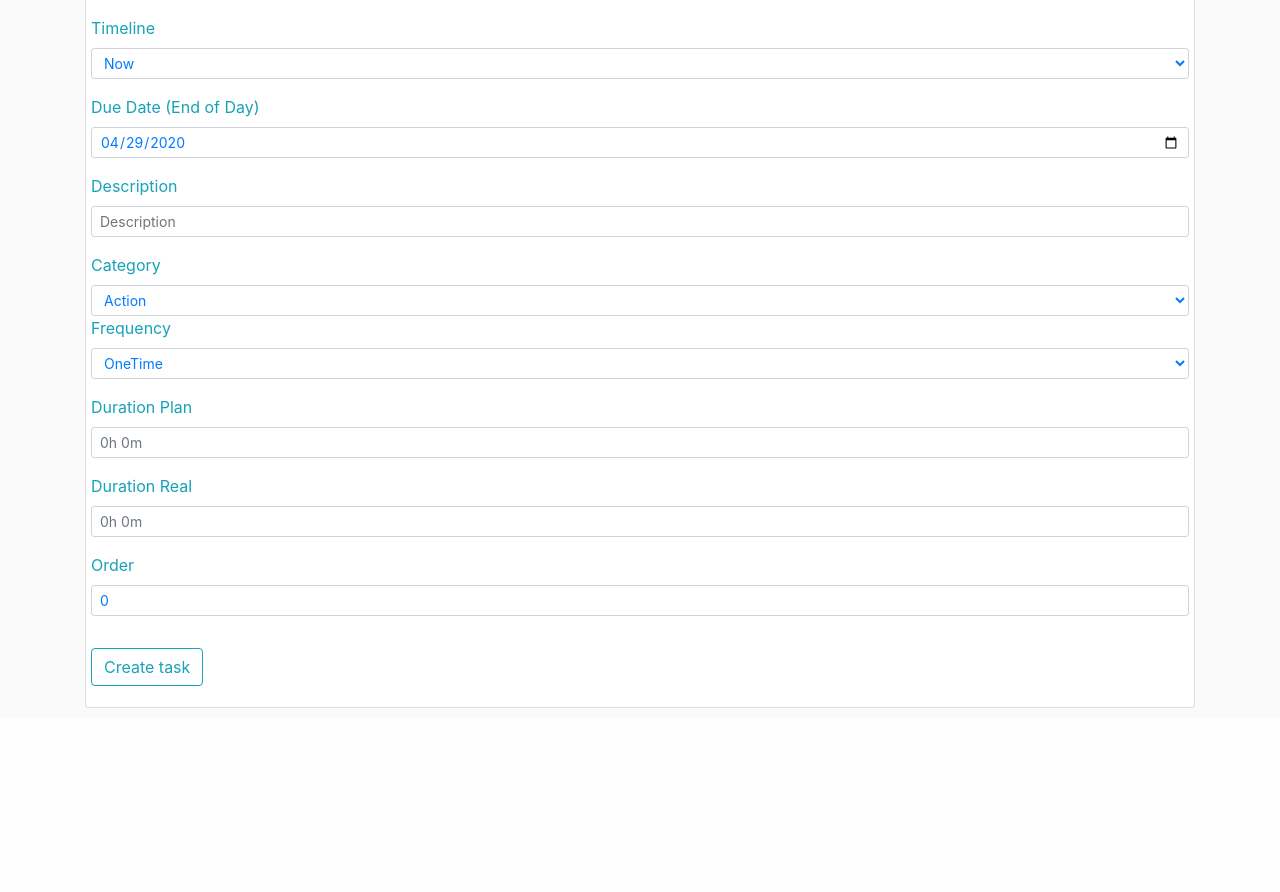
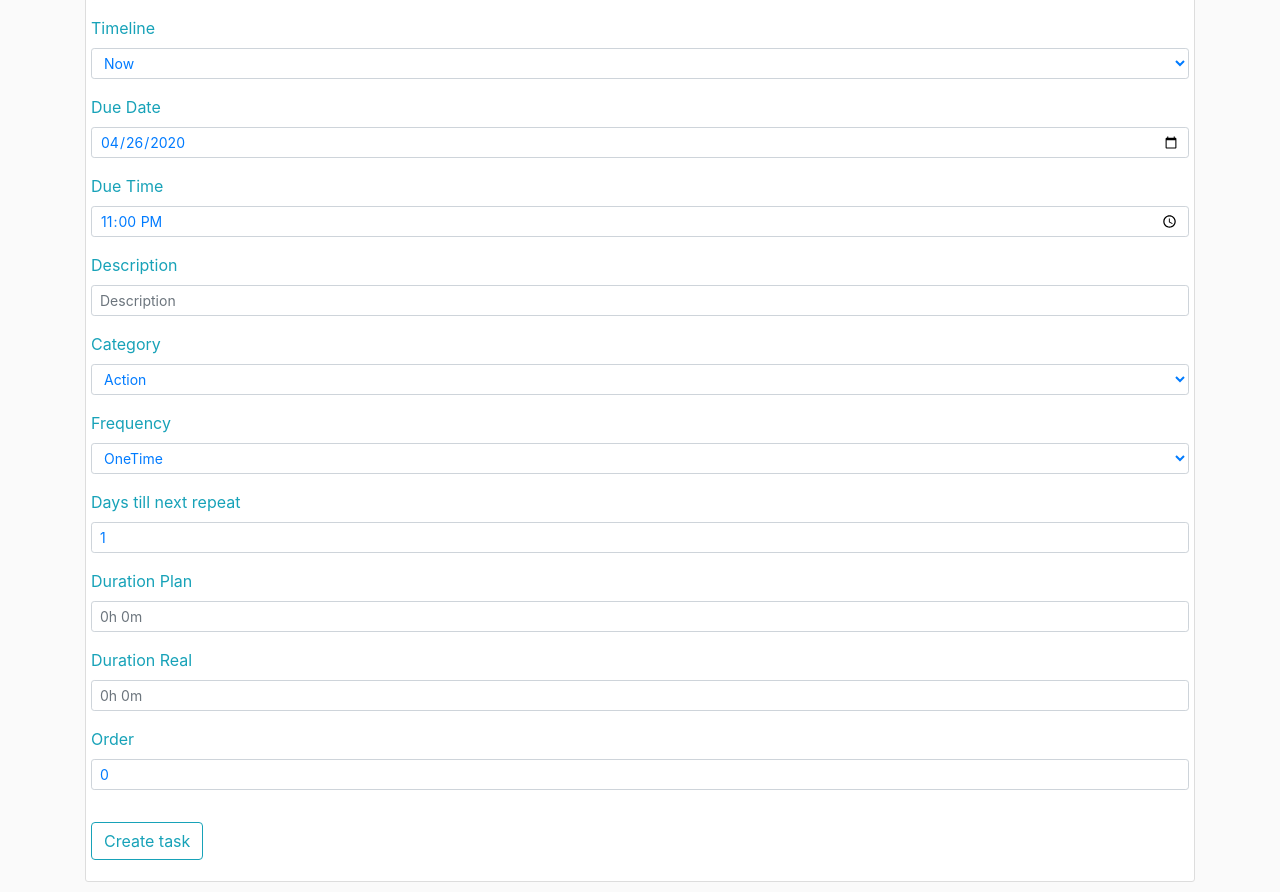
Before and after one commit to ArturBlachnio/ArturWebApp, a Flask app: a page that uses awa/templates/iplan/task_edit.html in a window 1280 px wide. Shown: the part 289-1181 px from the top of the page. Before the commit the page ends 997 px from the top, so only its background shows below. Run offline with Flask 2, Linux system fonts and the light colour scheme; data that the repository does not hold is empty; some libraries are stand-ins or nearby versions.

Commit message:
small improvements

```diff
--- a/awa/iplan/_initial_setup.py
+++ b/awa/iplan/_initial_setup.py
@@ -9,7 +9,8 @@
 PROJECT_CATEGORY_CHOICES = [(1, 'Project'), (2, 'Learning'), (3, 'Idea')]
 
 # Timeline management
-DUE_DATE_INITIAL_DAYS = 3
+POSTPONE_HOURS = 2
+POSTPONE_DAYS = 1
 
 # LATER_HRS = 4
 # DISPLAY_LATER_TILL_HOUR = 22  # After 19:00 Later timeline will not be displayed at all
--- a/awa/iplan/forms.py
+++ b/awa/iplan/forms.py
@@ -1,7 +1,7 @@
 from datetime import datetime
 from flask_wtf import FlaskForm
-from wtforms import StringField, SelectField, SubmitField, IntegerField
-from wtforms.fields.html5 import DateField, DateTimeField, TimeField
+from wtforms import StringField, SelectField, SubmitField
+from wtforms.fields.html5 import DateTimeField, DateField, TimeField, IntegerField
 from wtforms.validators import DataRequired, Length
 
 
@@ -12,10 +12,11 @@ class TaskForm(FlaskForm):
     duration_real = StringField(label='Duration Real')
     category = SelectField(label='Category', coerce=int)
     time_line = SelectField(label='Timeline')
-    time_due = DateField(label='Due Date (End of Day)')
+    time_due_date = DateField(label='Due Date')
+    time_due_time = TimeField(label='Due Time')
     # Coerce=int - browser sends data in str format so function is needed to transform it
     frequency = SelectField(label='Frequency', coerce=int)
-    # frequency_days = IntegerField(label='Days till next repeat')
+    frequency_days = IntegerField(label='Days till next repeat')
     order = IntegerField(label='Order')
     id_strategy = SelectField(label='Strategy', coerce=int)
     submit = SubmitField(label='Add Task')
--- a/awa/iplan/models.py
+++ b/awa/iplan/models.py
@@ -42,6 +42,7 @@ class Task(db.Model):
     desc = db.Column(db.Text)
     category = db.Column(db.String(20))
     frequency = db.Column(db.String(10))
+    frequency_days = db.Column(db.Integer)
     time_creation = db.Column(db.DateTime, default=datetime.now)
     time_completion = db.Column(db.DateTime)
     time_due = db.Column(db.DateTime)  # THis is not used now, it was used for old timeline concept
@@ -56,7 +57,7 @@ class Task(db.Model):
 
     def __repr__(self):
         return f"Task(id='{self.id}', name='{self.name}', desc='{self.desc}', category='{self.category}', " \
-               f"frequency='{self.frequency}', time_creation='{self.time_creation}', " \
+               f"frequency='{self.frequency}', frequency_days='{self.frequency_days}', time_creation='{self.time_creation}', " \
                f"time_completion='{self.time_completion}', time_due='{self.time_due}', time_line='{self.time_line}', " \
                f"duration_plan='{self.duration_plan}', duration_real='{self.duration_real}', " \
                f"timer_start='{self.timer_start}', order='{self.order}', show_menu='{self.show_menu}', " \
--- a/awa/iplan/routes.py
+++ b/awa/iplan/routes.py
@@ -3,8 +3,9 @@ from awa import db
 from awa.iplan.models import Strategy, Task
 from awa.iplan.forms import StrategyForm, TaskForm
 from awa.iplan._initial_setup import *
-from datetime import timedelta, date, datetime
-from awa.iplan.utils import (TimeLine, duration_from_string, string_from_duration, reverse_dict, reorder_tasks)
+from datetime import timedelta, date, datetime, time
+from awa.iplan.utils import (TimeLine, duration_from_string, string_from_duration, reverse_dict, reorder_tasks,
+                             postpone_task)
 
 
 iplan = Blueprint(name='iplan', import_name=__name__)
@@ -84,10 +85,12 @@ def task_create(timeline_category='This Week'):
                 duration_real=duration_from_string(form_task.duration_real.data),
                 category=dict(TASK_CATEGORY_CHOICES).get(form_task.category.data),
                 frequency=dict(TASK_FREQUENCY_CHOICES).get(form_task.frequency.data),
+                frequency_days=form_task.frequency_days.data,
                 id_strategy=form_task.id_strategy.data,
                 order=form_task.order.data,
                 time_line=form_task.time_line.data,
-                time_due=form_task.time_due.data)
+                time_due=datetime(year=form_task.time_due_date.data.year, month=form_task.time_due_date.data.month, day=form_task.time_due_date.data.day)
+                         + timedelta(hours=form_task.time_due_time.data.hour, minutes=form_task.time_due_time.data.minute))
         db.session.add(task)
         db.session.commit()
         return redirect(url_for('iplan.timeline'))
@@ -95,7 +98,9 @@ def task_create(timeline_category='This Week'):
         form_task.order.data = 0
         form_task.submit.label.text = 'Create task'
         form_task.time_line.data = timeline_category
-        form_task.time_due.data = datetime.now() + timedelta(days=DUE_DATE_INITIAL_DAYS)
+        form_task.time_due_date.data = TimeLine.duedate_per_category_for_new_tasks(timeline_category)
+        form_task.time_due_time.data = time(hour=23)
+        form_task.frequency_days.data = 1
     return render_template('iplan/task_edit.html', form_task=form_task, legend='Create New Task')
 
 
@@ -115,10 +120,11 @@ def task_update(id_task):
         task.desc = form_task.desc.data
         task.category = dict(TASK_CATEGORY_CHOICES).get(form_task.category.data)
         task.frequency = dict(TASK_FREQUENCY_CHOICES).get(form_task.frequency.data)
+        task.frequency_days = form_task.frequency_days.data
         task.duration_plan = duration_from_string(form_task.duration_plan.data)
         task.duration_real = duration_from_string(form_task.duration_real.data)
         task.time_line = form_task.time_line.data
-        task.time_due = form_task.time_due.data
+        task.time_due = datetime(year=form_task.time_due_date.data.year, month=form_task.time_due_date.data.month, day=form_task.time_due_date.data.day) + timedelta(hours=form_task.time_due_time.data.hour, minutes=form_task.time_due_time.data.minute)
         task.order = form_task.order.data
         db.session.commit()
         return redirect(url_for('iplan.timeline'))
@@ -128,11 +134,13 @@ def task_update(id_task):
         form_task.desc.data = task.desc
         form_task.category.data = reverse_dict(TASK_CATEGORY_CHOICES).get(task.category, 1)
         form_task.frequency.data = reverse_dict(TASK_FREQUENCY_CHOICES).get(task.frequency, 1)
+        form_task.frequency_days.data = task.frequency_days
         form_task.duration_plan.data = string_from_duration(task.duration_plan)
         form_task.duration_real.data = string_from_duration(task.duration_real)
         form_task.order.data = task.order
         form_task.time_line.data = task.time_line
-        form_task.time_due.data = task.time_due
+        form_task.time_due_date.data = task.time_due
+        form_task.time_due_time.data = task.time_due
         form_task.submit.label.text = 'Update task'
     return render_template('iplan/task_edit.html', form_task=form_task, legend='Update Task')
 
@@ -145,10 +153,17 @@ def task_complete(id_task):
     if task.frequency == 'Repeatable':
         new_task = Task(name=task.name, desc=task.desc,
                         duration_plan=task.duration_plan, duration_real=timedelta(0),
-                        category=task.category, frequency=task.frequency,
+                        category=task.category,
+                        frequency=task.frequency,
+                        frequency_days=task.frequency_days,
                         id_strategy=task.id_strategy, order=task.order,
                         time_line='This Week',
-                        time_creation=datetime.now() + timedelta(days=1))
+                        show_menu=False,
+                        time_creation=datetime.now() + timedelta(days=task.frequency_days),
+                        time_due=datetime(year=(datetime.now()+timedelta(days=task.frequency_days)).year,
+                                          month=(datetime.now()+timedelta(days=task.frequency_days)).month,
+                                          day=(datetime.now()+timedelta(days=task.frequency_days)).day,
+                                          hour=23))
         db.session.add(new_task)
     db.session.commit()
     return redirect(url_for('iplan.timeline'))
@@ -182,7 +197,13 @@ def task_move_timeline(id_task, direction):
     return redirect(url_for('iplan.timeline'))
 
 
-# 'iplan.task_timeline_move', id_task=task.id, direction='right')
+@iplan.route('/iplan/task/move_postpone_by_<duration>/<id_task>', methods=['GET', 'POST'])
+def task_postpone(id_task, duration):
+    task = Task.query.get_or_404(id_task)
+    task.time_due = postpone_task(time_due=task.time_due, duration=duration)
+    db.session.commit()
+    return redirect(url_for('iplan.timeline'))
+
 
 @iplan.route('/iplan/task/timer_start/<id_task>')
 def task_timer_start(id_task):
--- a/awa/templates/iplan/task_edit.html
+++ b/awa/templates/iplan/task_edit.html
@@ -47,16 +47,29 @@
                     {% endif %}
                 </div>
                 <div class="form-group">
-                    {{ form_task.time_due.label(class="form-control-label text-info text-info") }}
-                    {% if form_task.time_due.errors %}
-                        {{ form_task.time_due(class="form-control form-control-sm is-invalid") }}
+                    {{ form_task.time_due_date.label(class="form-control-label text-info text-info") }}
+                    {% if form_task.time_due_date.errors %}
+                        {{ form_task.time_due_date(class="form-control form-control-sm is-invalid") }}
                         <div class="invalid-feedback">
-                            {% for error in form_task.time_due.errors %}
+                            {% for error in form_task.time_due_date.errors %}
                                 <span>{{ error }}</span>
                             {% endfor %}
                         </div>
                     {% else %}
-                        {{ form_task.time_due(class="form-control form-control-sm text-primary") }}
+                        {{ form_task.time_due_date(class="form-control form-control-sm text-primary") }}
+                    {% endif %}
+                </div>
+                <div class="form-group">
+                    {{ form_task.time_due_time.label(class="form-control-label text-info text-info") }}
+                    {% if form_task.time_due_time.errors %}
+                        {{ form_task.time_due_time(class="form-control form-control-sm is-invalid") }}
+                        <div class="invalid-feedback">
+                            {% for error in form_task.time_due_time.errors %}
+                                <span>{{ error }}</span>
+                            {% endfor %}
+                        </div>
+                    {% else %}
+                        {{ form_task.time_due_time(class="form-control form-control-sm text-primary") }}
                     {% endif %}
                 </div>
                 <div class="form-group">
@@ -84,6 +97,7 @@
                     {% else %}
                         {{ form_task.category(class="form-control form-control-sm text-primary", placeholder='Description') }}
                     {% endif %}
+                </div>
                 <div class="form-group">
                     {{ form_task.frequency.label(class="form-control-label text-info") }}
                     {% if form_task.frequency.errors %}
@@ -97,6 +111,18 @@
                         {{ form_task.frequency(class="form-control form-control-sm text-primary", placeholder='Description') }}
                     {% endif %}
                 </div>
+                <div class="form-group">
+                    {{ form_task.frequency_days.label(class="form-control-label text-info") }}
+                    {% if form_task.frequency_days.errors %}
+                        {{ form_task.frequency_days(class="form-control form-control-sm is-invalid") }}
+                        <div class="invalid-feedback">
+                            {% for error in form_task.frequency_days.errors %}
+                                <span>{{ error }}</span>
+                            {% endfor %}
+                        </div>
+                    {% else %}
+                        {{ form_task.frequency_days(class="form-control form-control-sm text-primary", placeholder=1) }}
+                    {% endif %}
                 </div>
                 <div class="form-group">
                     {{ form_task.duration_plan.label(class="form-control-label text-info") }}
```
Also changed, not shown: awa/iplan/utils.py (+29 -5 lines), awa/templates/iplan/timeline.html (+18 -5 lines), migrations/versions/09f5c38bd37d_.py (added, +28 -0 lines).
